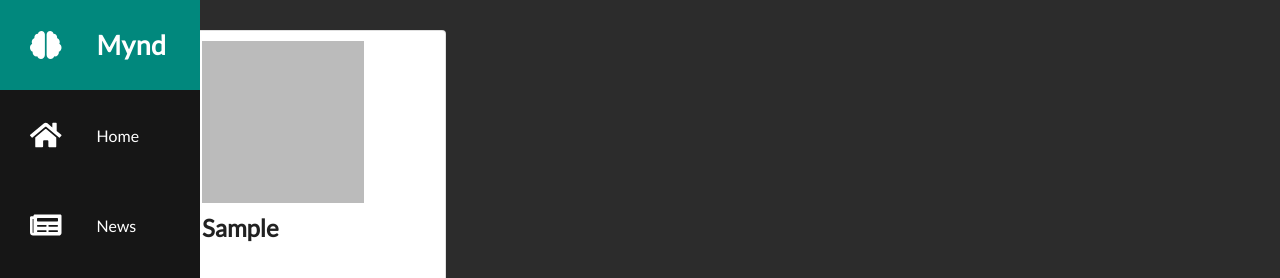
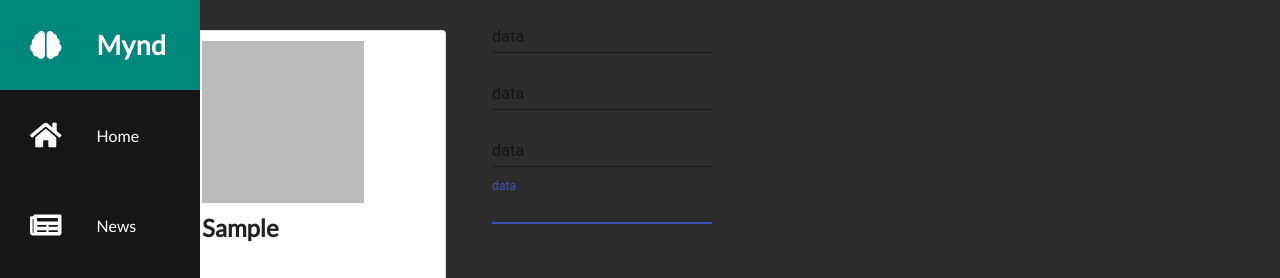
Before and after one commit to Team-25/Mynd, a React (Create React App) app in the folder Mynd/ClientApp/: page /profile in a window 1280 px wide. Shown: the top 278 px of the page. Built offline with nearby package versions, Linux system fonts and the light colour scheme; no server answers; sample sign-in values are in the browser's storage.

Commit message:
[add] page skeleton v1

```diff
--- a/Mynd/ClientApp/package.json
+++ b/Mynd/ClientApp/package.json
@@ -6,7 +6,7 @@
     "@fortawesome/fontawesome-svg-core": "^1.2.35",
     "@fortawesome/free-solid-svg-icons": "^5.15.3",
     "@fortawesome/react-fontawesome": "^0.1.14",
-    "@material-ui/core": "^4.11.3",
+    "@material-ui/core": "^4.11.4",
     "@material-ui/icons": "^4.11.2",
     "@reduxjs/toolkit": "^1.5.1",
     "@testing-library/jest-dom": "^5.11.10",
--- a/Mynd/ClientApp/src/components/Profile/profile.tsx
+++ b/Mynd/ClientApp/src/components/Profile/profile.tsx
@@ -1,4 +1,4 @@
-import { Paper } from "@material-ui/core";
+import { Paper, TextField } from "@material-ui/core";
 import { Grid } from "@material-ui/core";
 import { useAuthState } from "react-firebase-hooks/auth";
 import { auth } from "../../firebase";
@@ -20,6 +20,44 @@ function ProfilePage(props: IProps) {
             <h2 className="profile_page_img">{displayName}</h2>
           </Paper>
         </Grid>
+        <Grid item xs={7}>
+          <Grid item xs={12}>
+            <TextField
+              autoFocus
+              margin="dense"
+              id="name"
+              label="data"
+              type="name"
+            />
+          </Grid>{" "}
+          <Grid item xs={12}>
+            <TextField
+              autoFocus
+              margin="dense"
+              id="name"
+              label="data"
+              type="name"
+            />
+          </Grid>{" "}
+          <Grid item xs={12}>
+            <TextField
+              autoFocus
+              margin="dense"
+              id="name"
+              label="data"
+              type="name"
+            />
+          </Grid>{" "}
+          <Grid item xs={12}>
+            <TextField
+              autoFocus
+              margin="dense"
+              id="name"
+              label="data"
+              type="name"
+            />
+          </Grid>
+        </Grid>
       </Grid>
     </div>
   );
```
Also changed, not shown: 1 other file (tests, documents, lock files or other folders).
